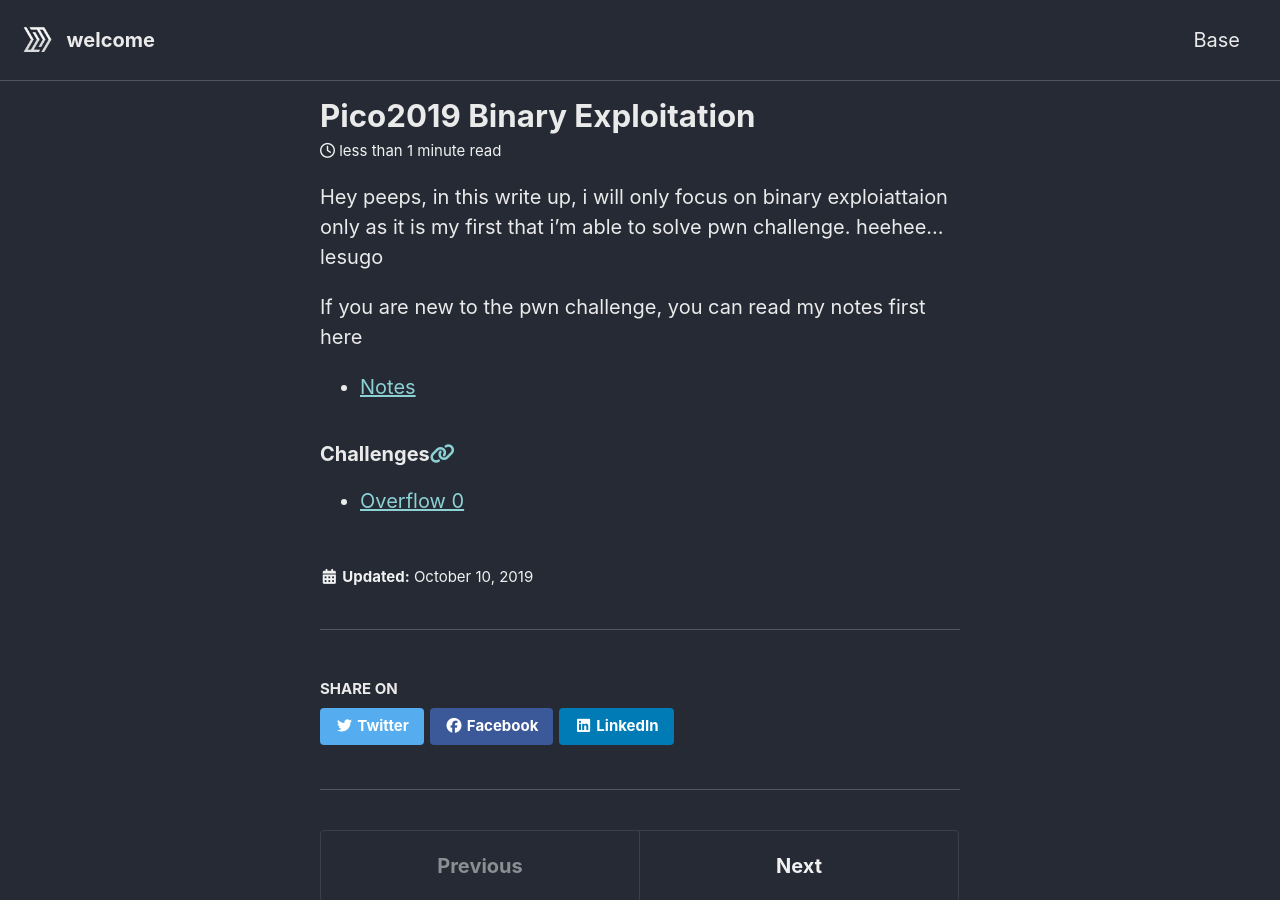
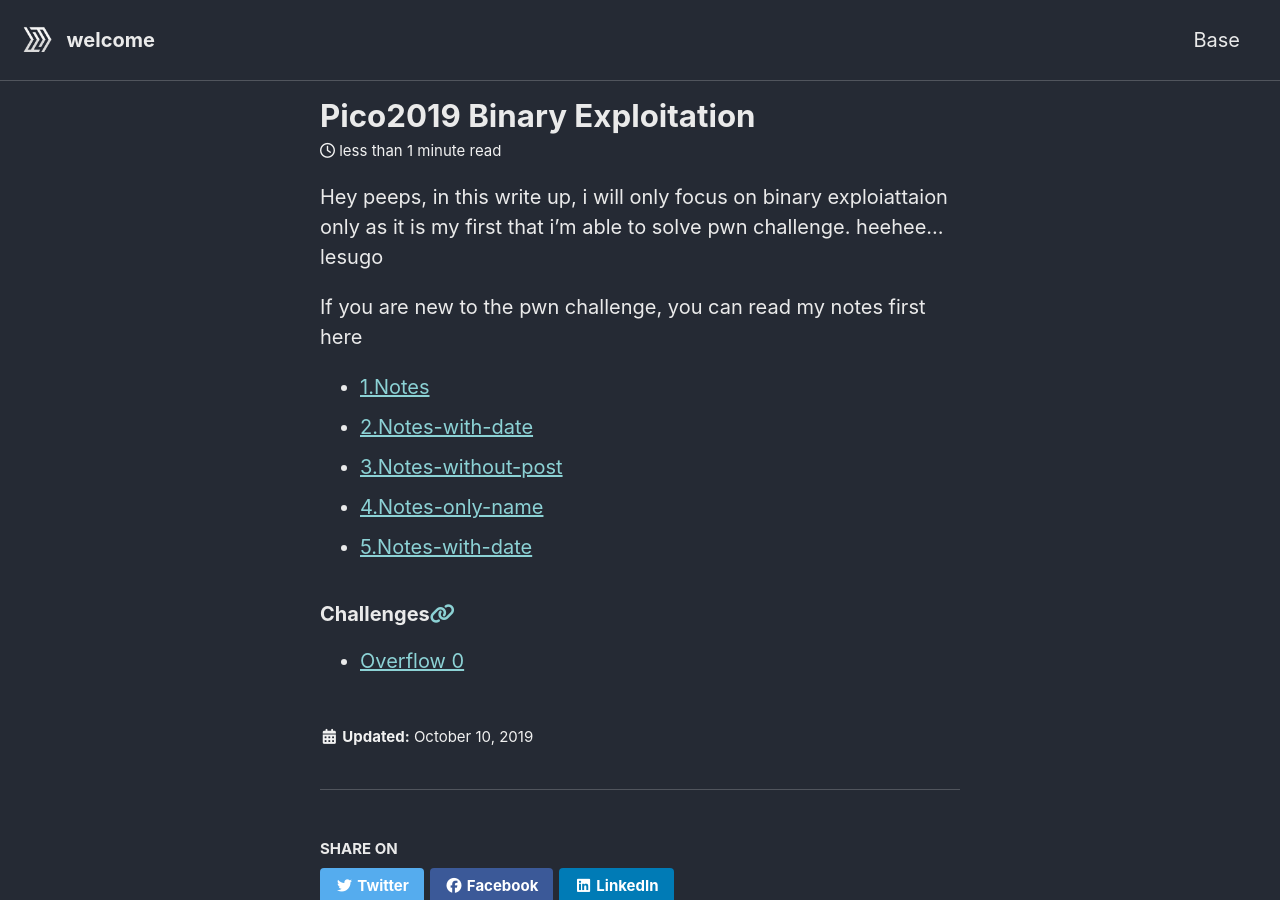
Before and after one commit to n3kk4h/n3kk4h.github.io, a Jekyll site: the page built from _posts/2019-10-10-picoctf2019-pwn.md, in a window 1280 px wide and 900 px high. Built offline with Jekyll 4.4.1, drawn with Linux system fonts in a browser that asks for light colours; cached includes are drawn as plain includes; nearby versions of some CDN libraries.

Commit message:
Update 2019-10-10-picoctf2019-pwn.md

```diff
--- a/_posts/2019-10-10-picoctf2019-pwn.md
+++ b/_posts/2019-10-10-picoctf2019-pwn.md
@@ -8,7 +8,11 @@ Hey peeps, in this write up, i will only focus on binary exploiattaion only as i
 heehee... lesugo
 
 If you are new to the pwn challenge, you can read my notes first here
-- [Notes](/_posts/notes.md)
+- [1.Notes](/_posts/notes.md)
+- [2.Notes-with-date](/_posts/2019-11-11-notes.md)
+- [3.Notes-without-post](/2019-11-11-notes.md)
+- [4.Notes-only-name](/2019-11-11-notes)
+- [5.Notes-with-date](/_posts/2019-11-11-notes)
 
 ### Challenges
 
```
